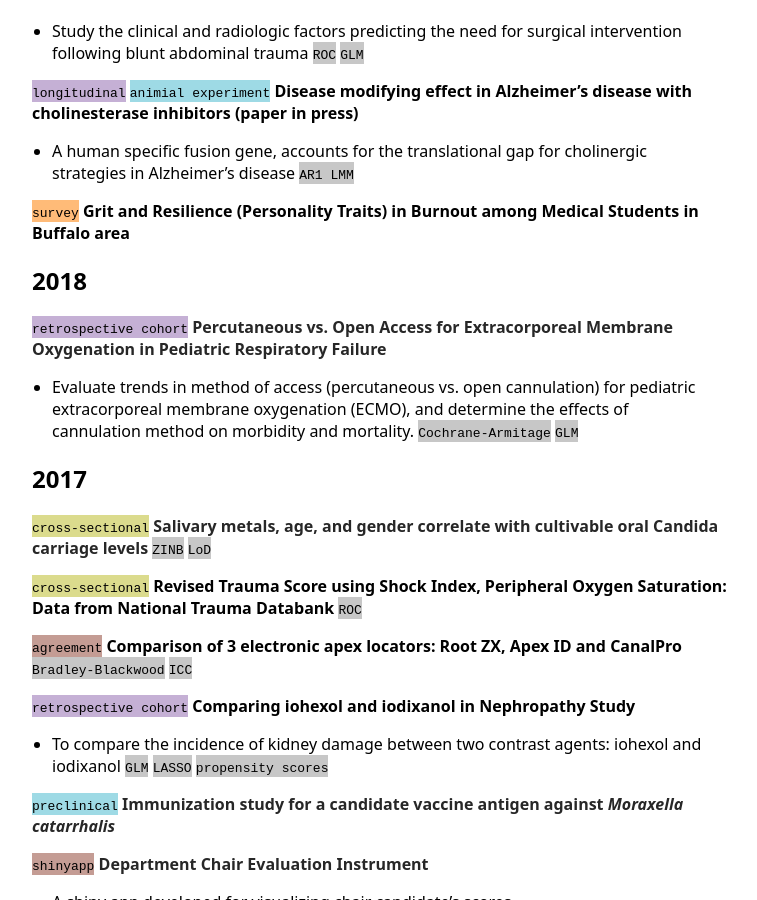
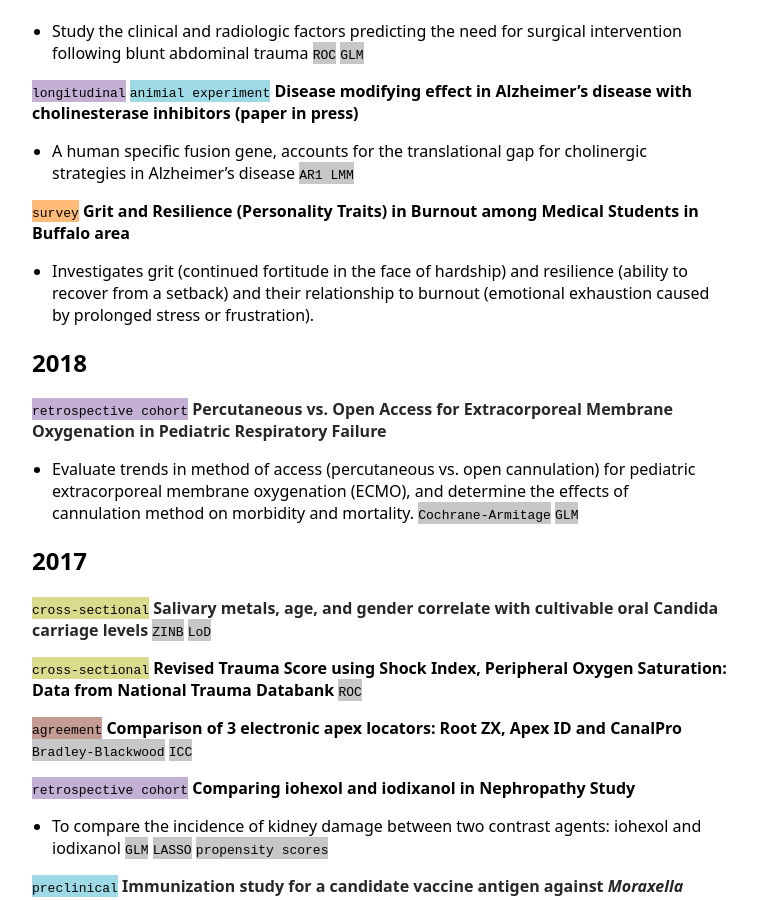
Before and after one commit to ziqiangc/ziqiangc.github.io, a Jekyll site: the page built from projects.md, in a window 1280 px wide and 900 px high, scrolled down 1478 px. Shown: the whole window, without its empty margins (258-1015 px from the left). Built offline with Jekyll 4.4.1, drawn with Linux system fonts in a browser that asks for light colours; our own code applies the rules of GitHub Pages for plain Markdown files.

Commit message:
Update projects.md

```diff
--- a/projects.md
+++ b/projects.md
@@ -45,6 +45,7 @@
 - A human specific fusion gene, accounts for the translational gap for cholinergic strategies in Alzheimer’s disease <span style="background-color: #c7c7c7">`AR1 LMM`</span>
 
 <span style="background-color: #ffbb78">`survey`</span> **Grit and Resilience (Personality Traits) in Burnout among Medical Students in Buffalo area**
+- Investigates grit (continued fortitude in the face of hardship) and resilience (ability to recover from a setback) and their relationship to burnout (emotional exhaustion caused by prolonged stress or frustration).
 
 ## 2018
 
```
